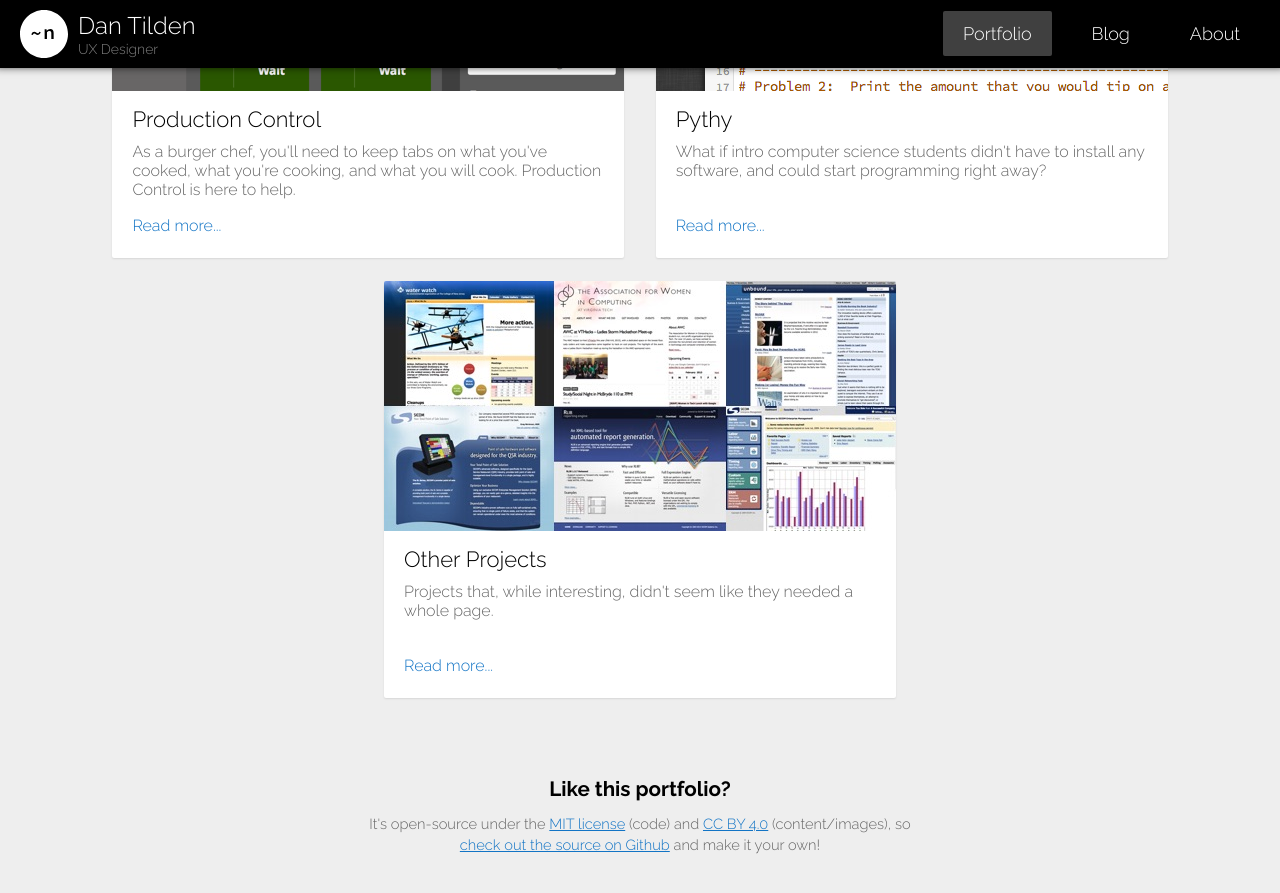
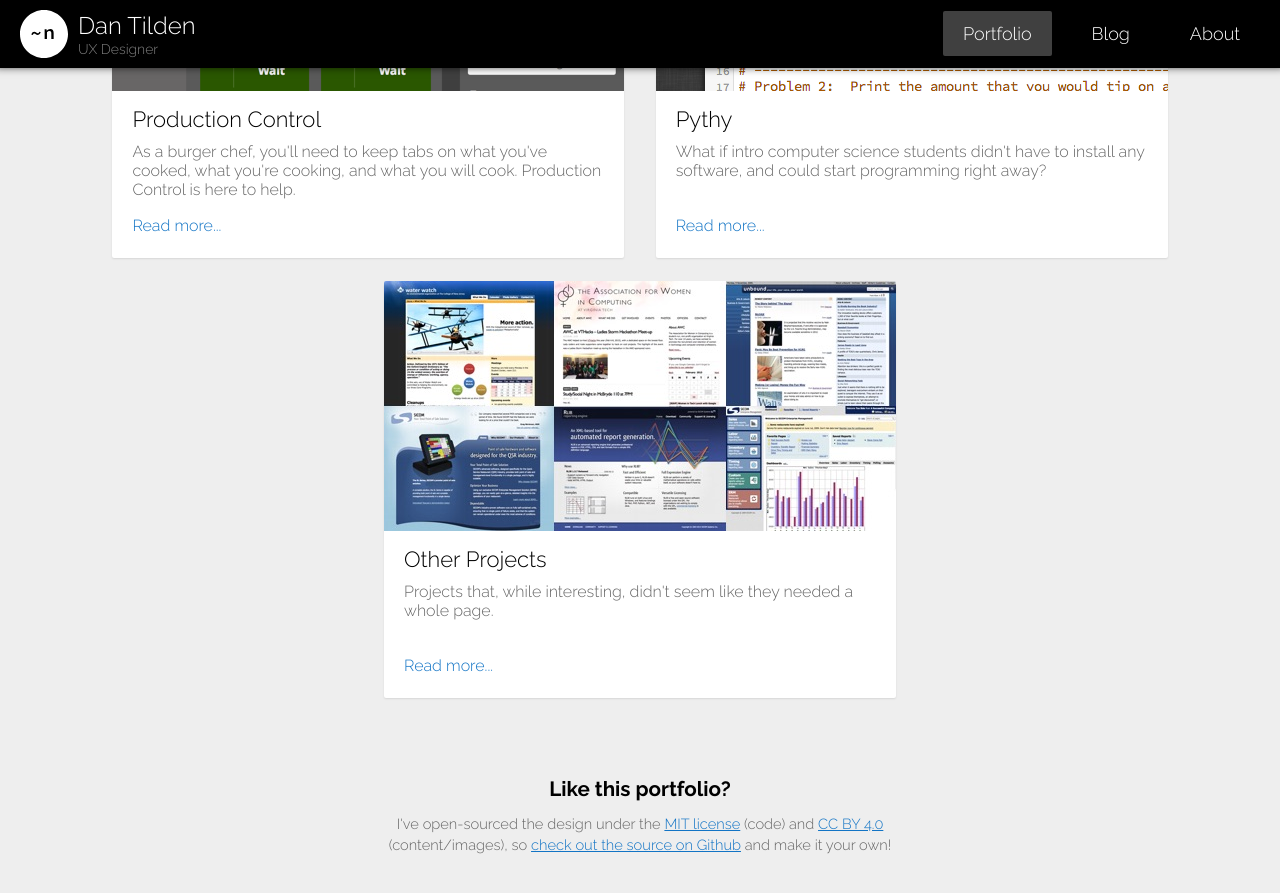
Before and after one commit to tilden/tilden.github.io, a Jekyll site: the page built from index.html, in a window 1280 px wide and 900 px high, scrolled down 1681 px. Shown: the top 893 px of the window. Built offline with Jekyll 4.4.1, drawn with Linux system fonts in a browser that asks for light colours; nearby versions of some CDN libraries; some of the changed lines change nothing that is shown.

Commit message:
Fixed retina js to minified version

```diff
--- a/_includes/footer.html
+++ b/_includes/footer.html
@@ -6,7 +6,7 @@
 
 <script src="//code.jquery.com/jquery-2.1.1.min.js"></script>
 <!-- <script src="//cdnjs.cloudflare.com/ajax/libs/retina.js/1.3.0/retina.min.js"></script> -->
-<script src="/retina.js"></script>
+<script src="/scripts/retina.min.js"></script>
 
 <script>
   counter= 0;
--- a/index.html
+++ b/index.html
@@ -79,7 +79,7 @@
 	<div class="main_page_footer">
 		<h3>Like this portfolio?</h3>
 		<small>
-			It's open-source under the <a href="http://opensource.org/licenses/MIT">MIT license</a> (code) and
+			I've open-sourced the design under the <a href="http://opensource.org/licenses/MIT">MIT license</a> (code) and
 			<a href="http://creativecommons.org/licenses/by/4.0/">CC BY 4.0</a> (content/images), so
 			<a href="https://github.com/tilden/tilden.github.io">check out the source on Github</a> and make it your own!
 		</small>
--- a/retina.js
+++ /dev/null
@@ -1,175 +0,0 @@
-(function() {
-    var root = (typeof exports === 'undefined' ? window : exports);
-    var config = {
-        // An option to choose a suffix for 2x images
-        retinaImageSuffix : '@2x',
-
-        // Ensure Content-Type is an image before trying to load @2x image
-        // https://github.com/imulus/retinajs/pull/45)
-        check_mime_type: true,
-
-        // Resize high-resolution images to original image's pixel dimensions
-        // https://github.com/imulus/retinajs/issues/8
-        force_original_dimensions: true
-    };
-
-    function Retina() {}
-
-    root.Retina = Retina;
-
-    Retina.configure = function(options) {
-        if (options === null) {
-            options = {};
-        }
-
-        for (var prop in options) {
-            if (options.hasOwnProperty(prop)) {
-                config[prop] = options[prop];
-            }
-        }
-    };
-
-    Retina.init = function(context) {
-        if (context === null) {
-            context = root;
-        }
-        context.addEventListener('load', function (){
-            var images = document.getElementsByTagName('img'), imagesLength = images.length, retinaImages = [], i, image;
-            for (i = 0; i < imagesLength; i += 1) {
-                image = images[i];
-
-                if (!!!image.getAttributeNode('data-no-retina')) {
-                    if (image.src) {
-                        retinaImages.push(new RetinaImage(image));
-                    }
-                }
-            }
-        });
-    };
-
-    Retina.isRetina = function(){
-        var mediaQuery = '(-webkit-min-device-pixel-ratio: 1.5), (min--moz-device-pixel-ratio: 1.5), (-o-min-device-pixel-ratio: 3/2), (min-resolution: 1.5dppx)';
-
-        if (root.devicePixelRatio > 1) {
-            return true;
-        }
-
-        if (root.matchMedia && root.matchMedia(mediaQuery).matches) {
-            return true;
-        }
-
-        return false;
-    };
-
-
-    var regexMatch = /\.[\w\?=]+$/;
-    function suffixReplace (match) {
-        return config.retinaImageSuffix + match;
-    }
-
-    function RetinaImagePath(path, at_2x_path) {
-        this.path = path || '';
-        if (typeof at_2x_path !== 'undefined' && at_2x_path !== null) {
-            this.at_2x_path = at_2x_path;
-            this.perform_check = false;
-        } else {
-            if (undefined !== document.createElement) {
-                var locationObject = document.createElement('a');
-                locationObject.href = this.path;
-                locationObject.pathname = locationObject.pathname.replace(regexMatch, suffixReplace);
-                this.at_2x_path = locationObject.href;
-            } else {
-                var parts = this.path.split('?');
-                parts[0] = parts[0].replace(regexMatch, suffixReplace);
-                this.at_2x_path = parts.join('?');
-            }
-            this.perform_check = true;
-        }
-    }
-
-    root.RetinaImagePath = RetinaImagePath;
-
-    RetinaImagePath.confirmed_paths = [];
-
-    RetinaImagePath.prototype.is_external = function() {
-        return !!(this.path.match(/^https?\:/i) && !this.path.match('//' + document.domain) );
-    };
-
-    RetinaImagePath.prototype.check_2x_variant = function(callback) {
-        var http, that = this;
-        if (!this.perform_check && typeof this.at_2x_path !== 'undefined' && this.at_2x_path !== null) {
-            return callback(true);
-        } else if (this.at_2x_path in RetinaImagePath.confirmed_paths) {
-            return callback(true);
-        } else if (this.is_external()) {
-            return callback(false);
-        } else {
-            http = new XMLHttpRequest();
-            http.open('HEAD', this.at_2x_path);
-            http.onreadystatechange = function() {
-                if (http.readyState !== 4) {
-                    return callback(false);
-                }
-
-                if (http.status >= 200 && http.status <= 399) {
-                    if (config.check_mime_type) {
-                        var type = http.getResponseHeader('Content-Type');
-                        if (type === null || !type.match(/^image/i)) {
-                            return callback(false);
-                        }
-                    }
-
-                    RetinaImagePath.confirmed_paths.push(that.at_2x_path);
-                    return callback(true);
-                } else {
-                    return callback(false);
-                }
-            };
-            http.send();
-        }
-    };
-
-    function RetinaImage(el) {
-        this.el = el;
-        this.path = new RetinaImagePath(this.el.getAttribute('src'), this.el.getAttribute('data-at2x'));
-        var that = this;
-        this.path.check_2x_variant(function(hasVariant) {
-            if (hasVariant) {
-                that.swap();
-            }
-        });
-    }
-
-    root.RetinaImage = RetinaImage;
-
-    RetinaImage.prototype.swap = function(path) {
-        if (typeof path === 'undefined') {
-            path = this.path.at_2x_path;
-        }
-
-        var that = this;
-        function load() {
-            if (! that.el.complete) {
-                setTimeout(load, 5);
-            } else {
-                if (config.force_original_dimensions) {
-                    if (that.el.offsetWidth == 0 && that.el.offsetHeight == 0) {
-                        that.el.setAttribute('width', that.el.naturalWidth);
-                        that.el.setAttribute('height', that.el.naturalHeight);
-                    } else {
-                        that.el.setAttribute('width', that.el.offsetWidth);
-                        that.el.setAttribute('height', that.el.offsetHeight);
-                    }
-                }
-
-                that.el.setAttribute('src', path);
-            }
-        }
-        load();
-    };
-
-
-    if (Retina.isRetina()) {
-        Retina.init(root);
-    }
-})();
```
Also changed, not shown: scripts/retina.min.js (added).
